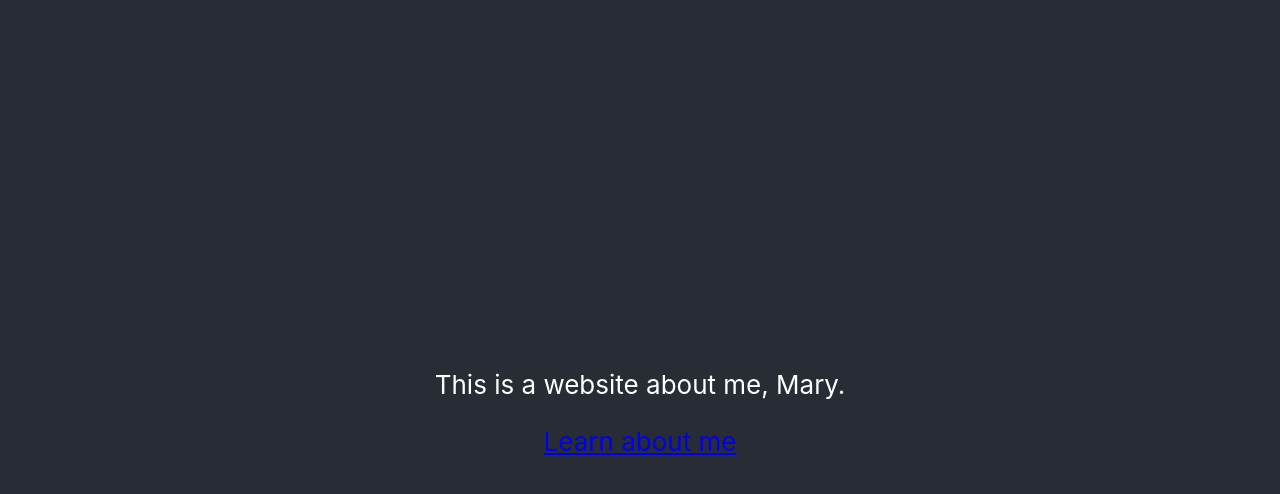
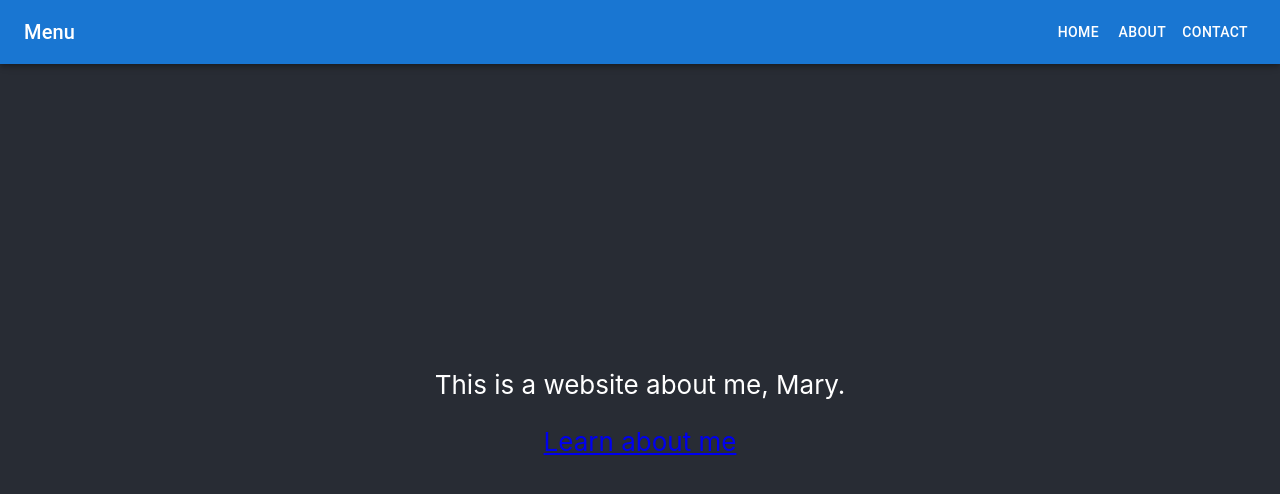
Before and after one commit to mmckeon16/mary-website, a React (Create React App) app: page / in a window 1280 px wide. Shown: the top 494 px of the page. Built offline with nearby package versions, Linux system fonts and the light colour scheme.

Commit message:
created app bar with buttons that dont work

```diff
--- a/package.json
+++ b/package.json
@@ -5,6 +5,7 @@
   "dependencies": {
     "@emotion/react": "^11.11.4",
     "@emotion/styled": "^11.11.5",
+    "@mui/icons-material": "^5.15.15",
     "@mui/material": "^5.15.15",
     "@testing-library/jest-dom": "^5.14.1",
     "@testing-library/react": "^13.0.0",
--- /dev/null
+++ b/src/pages/Home/components/Appbar.css
@@ -0,0 +1,5 @@
+.nav-bar {
+  display: flex;
+  justify-content: space-between;
+  /* background-color:red; */
+}
--- /dev/null
+++ b/src/pages/Home/components/Appbar.js
@@ -0,0 +1,32 @@
+import AppBar from '@mui/material/AppBar';
+import Toolbar from '@mui/material/Toolbar';
+import Typography from '@mui/material/Typography';
+import NavButton from './NavButton';
+import './Appbar.css';
+
+
+function Appbar() {
+  const navItems = ['Home', 'About', 'Contact'];
+
+  return (
+      <AppBar component="nav">
+        <Toolbar className="nav-bar">
+          <Typography
+            variant="h6"
+            component="div"
+          >
+            Menu
+          </Typography>
+          <div>
+            {navItems.map((item) => (
+              <NavButton item={item} />
+            ))}
+            </div>
+
+        </Toolbar>
+      </AppBar>
+
+  );
+}
+
+export default Appbar;
--- /dev/null
+++ b/src/pages/Home/components/NavButton.js
@@ -0,0 +1,14 @@
+import React, {useState} from 'react';
+import Button from '@mui/material/Button';
+import './Appbar.css';
+
+
+function Appbar({item}) {
+  return (
+    <Button key={item} sx={{ color: '#fff' }} onClick={()=>{window.alert('clicked')}}>
+      {item}
+    </Button>
+  );
+}
+
+export default Appbar;
--- a/src/pages/Home/index.js
+++ b/src/pages/Home/index.js
@@ -1,8 +1,12 @@
+
 import './Home.css';
+import Appbar from './components/Appbar';
+
 
 function Home() {
   return (
     <div className="Home">
+      <Appbar/>
       <p>
         This is a website about me, Mary.
       </p>
```
Also changed, not shown: 1 other file (tests, documents, lock files or other folders). Lines whose indentation alone changed are shown as unchanged.
